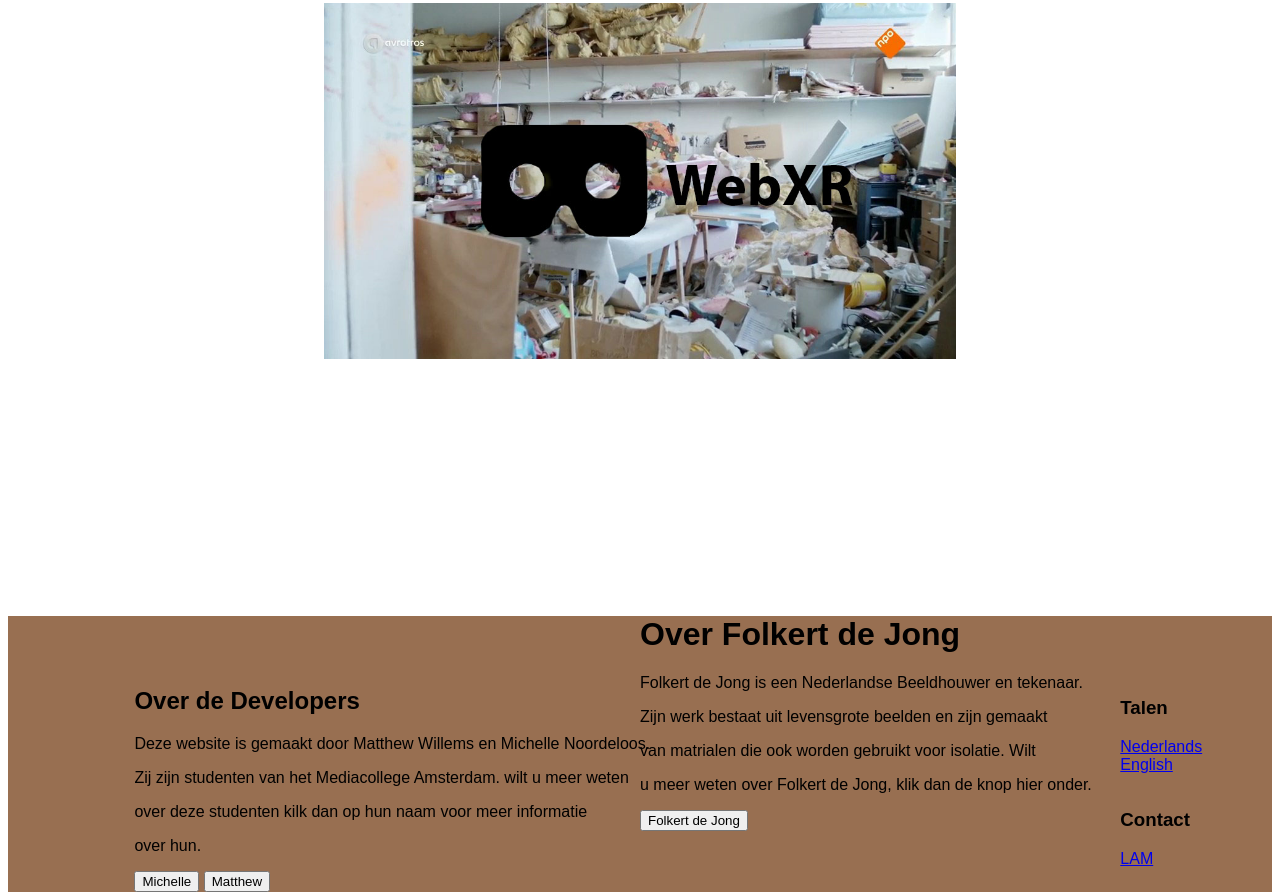
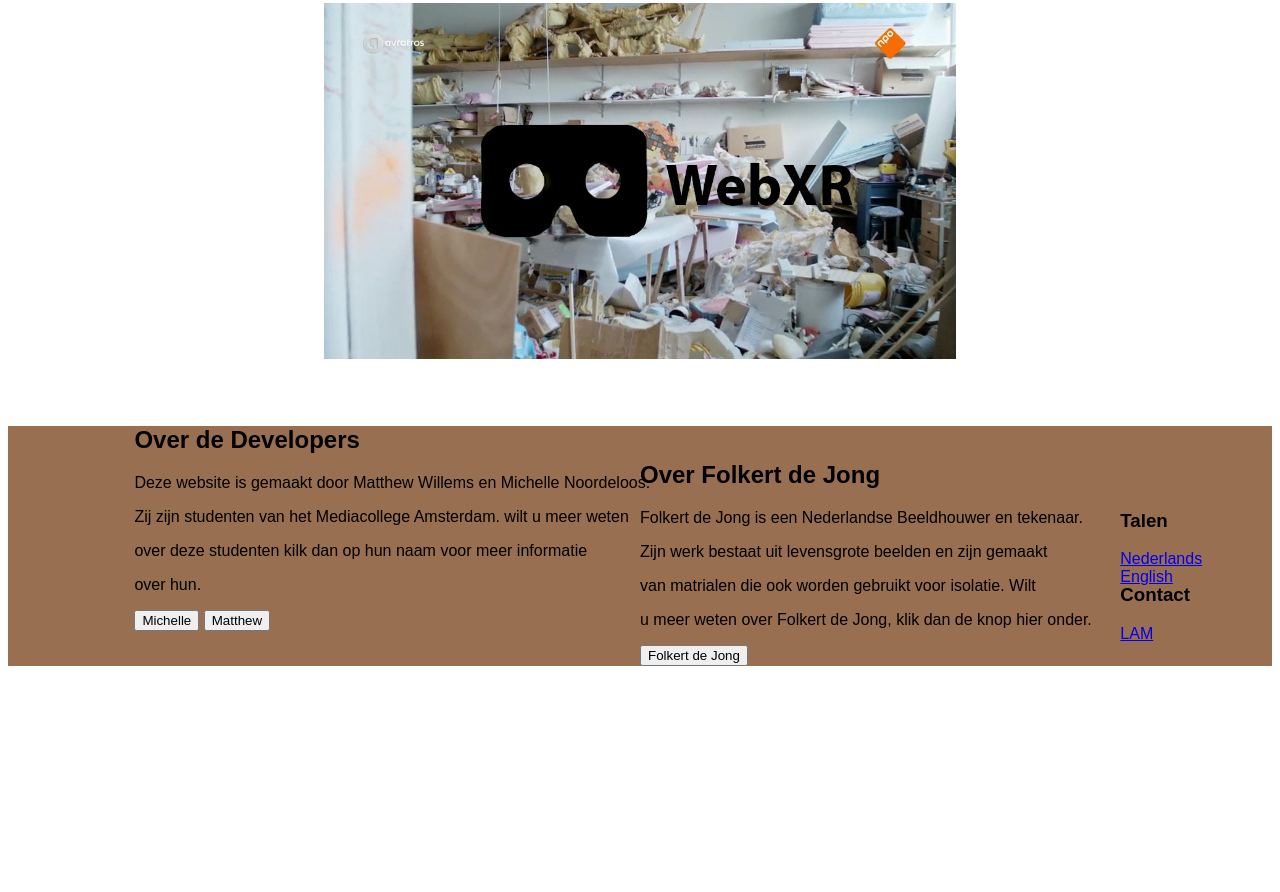
Before and after one commit to Minoord/WebXr, a plain HTML site: page Index.html in a window 1280 px wide. Shown: the part 877-1769 px from the top of the page. After the commit the page ends 1543 px from the top, so only its background shows below. Drawn offline with Linux system fonts and the light colour scheme.

Commit message:
Text goed neer gezet

```diff
--- a/CSS.css
+++ b/CSS.css
@@ -16,7 +16,7 @@
 }
 #Folkert{
     padding-left: 50%;
-    margin-top: 20% ;
+    margin-top: -15% ;
 }
 
 .Web {
@@ -25,7 +25,7 @@
 }
 #Profiel{
     padding-left:10% ;
-    margin-top: -13%;
+    margin-top: 5%;
 }
 #Contact{
     padding-left: 88%;
@@ -33,5 +33,5 @@
 }
 #Talen{
     padding-left: 88%;
-    margin-top: -15%;
+    margin-top: -12%;
 }
--- a/Index.html
+++ b/Index.html
@@ -36,16 +36,9 @@
 
     <img class="Web" src="WebXr.jpg" alt="webxr" style="width:50%">
 
-    <div class="Onderkantweb" id ="Folkert">
-        <h1 >Over Folkert de Jong</h1>
-        <P>Folkert de Jong is een Nederlandse Beeldhouwer en tekenaar.</P>
-        <p>Zijn werk bestaat uit levensgrote beelden en zijn gemaakt</p>
-        <p>van matrialen die ook worden gebruikt voor isolatie. Wilt</p>
-        <p>u meer weten over Folkert de Jong, klik dan de knop hier onder.</p>
-        <button onclick="document.location='https://folkertdejong.org/'">Folkert de Jong</button>
-    </div>
 
-    <div>
+
+    <div class= "Onderkantweb">
         <section class="Onderkantweb" id="Profiel">
             <h1>Over de Developers</h1>
             <P>Deze website is gemaakt door Matthew Willems en Michelle Noordeloos.</P>
@@ -54,6 +47,14 @@
             <p>over hun.</P>
             <button onclick="document.location='https://www.linkedin.com/in/michelle-noordeloos-15b431201/'"> Michelle</button>
             <button onclick="document.location='https://www.linkedin.com/in/matthew-willems-624790201/'">Matthew</button>
+        </section>
+        <section class="Onderkantweb" id ="Folkert">
+            <h1 >Over Folkert de Jong</h1>
+            <P>Folkert de Jong is een Nederlandse Beeldhouwer en tekenaar.</P>
+            <p>Zijn werk bestaat uit levensgrote beelden en zijn gemaakt</p>
+            <p>van matrialen die ook worden gebruikt voor isolatie. Wilt</p>
+            <p>u meer weten over Folkert de Jong, klik dan de knop hier onder.</p>
+            <button onclick="document.location='https://folkertdejong.org/'">Folkert de Jong</button>
         </section>
         <Section class="Onderkantweb" id="Contact">
             <h3>Contact </h3>
--- a/engels/CSS.css
+++ b/engels/CSS.css
@@ -1,4 +1,3 @@
-
 .w3-content {
     font-family: Arial, Helvetica, sans-serif;
     background-color: #986F51;
@@ -17,7 +16,7 @@
 }
 #Folkert{
     padding-left: 50%;
-    margin-top: 20% ;
+    margin-top: -15% ;
 }
 
 .Web {
@@ -26,7 +25,7 @@
 }
 #Profiel{
     padding-left:10% ;
-    margin-top: -13%;
+    margin-top: 5%;
 }
 #Contact{
     padding-left: 88%;
@@ -34,5 +33,5 @@
 }
 #Talen{
     padding-left: 88%;
-    margin-top: -15%;
+    margin-top: -12%;
 }
```
